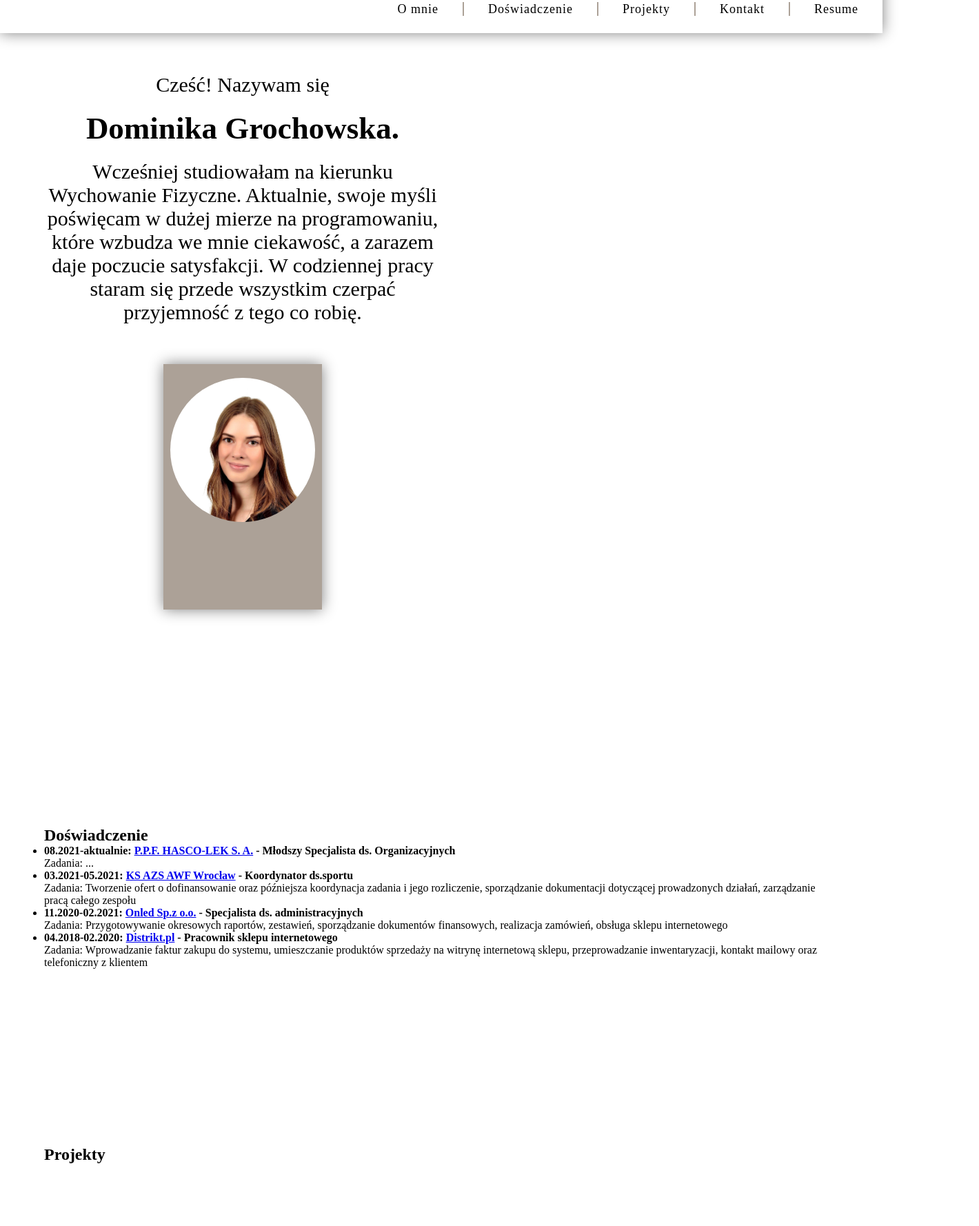
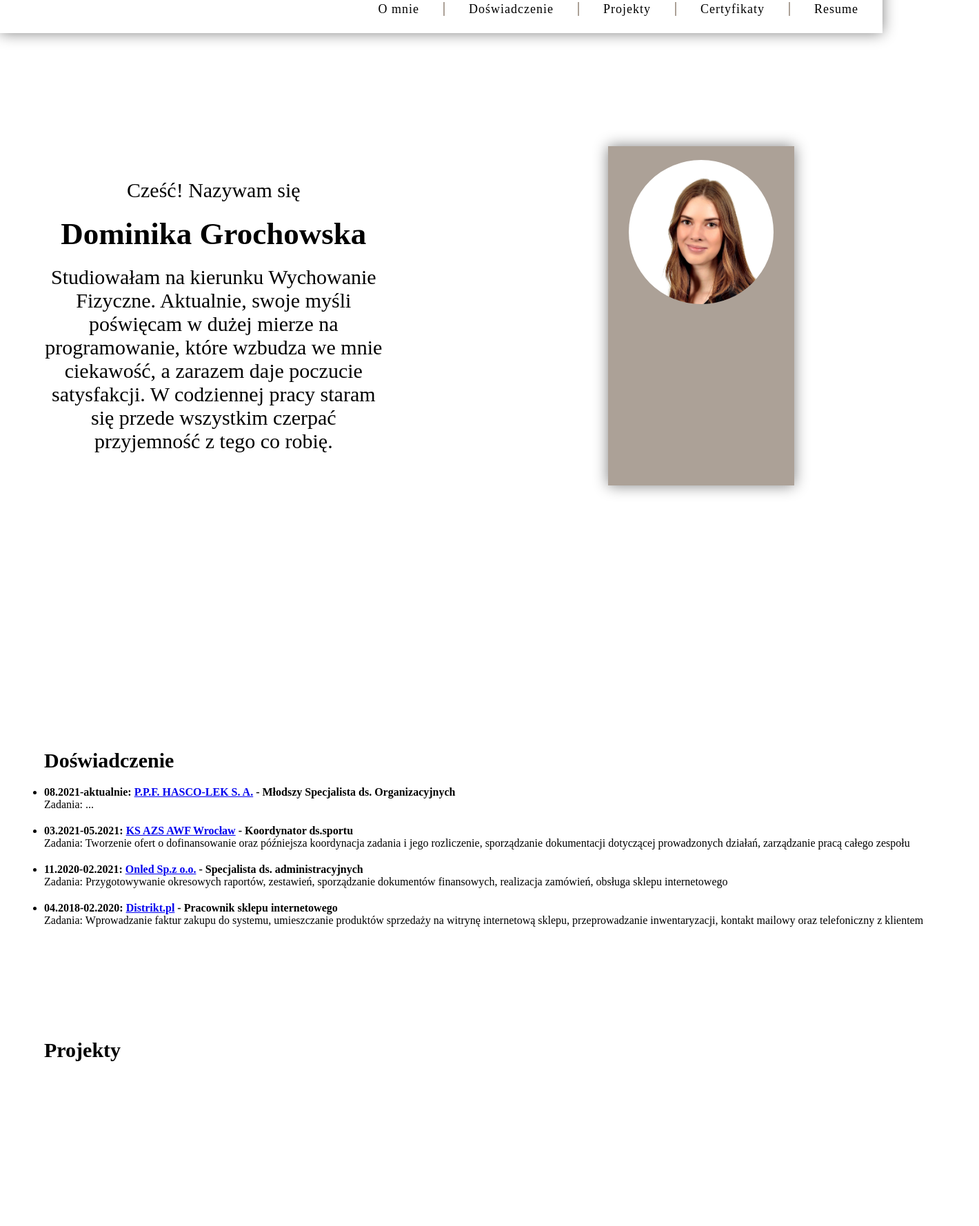
Before and after one commit to dgrochowska/Project-CV, a plain HTML site: page index.html in a window 1280 px wide. Shown: the part 22-1800 px from the top of the page at 69% size, 1420 px wide, since content can reach past the window. Drawn offline with Linux system fonts and the light colour scheme.

Commit message:
creating sections

```diff
--- a/index.html
+++ b/index.html
@@ -7,11 +7,12 @@
     <title>Dominika Grochowska</title>
     <link rel="stylesheet" href="style.css" />
   </head>
+  <body>
     <header>
       <nav>
         <ol class="clearfix">
           <li><a href="">Resume</a></li>
-                <li><a href="">Kontakt</a></li>
+          <li><a href="">Certyfikaty</a></li>
           <li><a href="">Projekty</a></li>
           <li><a href="">Doświadczenie</a></li>
           <li><a href="">O mnie</a></li>
@@ -20,19 +21,23 @@
     </header>
     <main>
       <section class="welcome">
-      <div class="start"> <p>Cześć! Nazywam się</p>
-      <h1>Dominika Grochowska.</h1>
-      <span>Wcześniej studiowałam na kierunku
-        Wychowanie Fizyczne. Aktualnie, swoje myśli poświęcam w dużej mierze
-        na programowaniu, które wzbudza we mnie ciekawość, a zarazem daje
-        poczucie satysfakcji. W codziennej pracy staram się przede wszystkim
-        czerpać przyjemność z tego co robię.</span>
+        <div class="start">
+          <p>Cześć! Nazywam się</p>
+          <h1>Dominika Grochowska</h1>
+          <span
+            >Studiowałam na kierunku Wychowanie Fizyczne. Aktualnie, swoje myśli
+            poświęcam w dużej mierze na programowanie, które wzbudza we mnie
+            ciekawość, a zarazem daje poczucie satysfakcji. W codziennej pracy
+            staram się przede wszystkim czerpać przyjemność z tego co
+            robię.</span
+          >
           <!-- <p>Kim jestem & czym się zajmuję</p> -->
         </div>
-        <div class="border"><img src="Photo/photo1.jpg" alt="Photo Dominika Grochowska">
+        <div class="border">
+          <img src="Photo/photo1.jpg" alt="Photo Dominika Grochowska" />
         </div>
       </section>
-    <section>
+      <section class="experience">
         <h2>Doświadczenie</h2>
         <ul>
           <li>
@@ -41,9 +46,7 @@
               <a href="http://www.hasco-lek.pl/">P.P.F. HASCO-LEK S. A.</a> -
               Młodszy Specjalista ds. Organizacyjnych</b
             >
-                <p>
-                  Zadania: ...
-                </p>
+            <p>Zadania: ...</p>
           </li>
           <li>
             <b
@@ -53,42 +56,39 @@
             >
             <p>
               Zadania: Tworzenie ofert o dofinansowanie oraz późniejsza
-                koordynacja zadania i jego rozliczenie, sporządzanie
-                dokumentacji dotyczącej prowadzonych działań, zarządzanie pracą
-                całego zespołu
+              koordynacja zadania i jego rozliczenie, sporządzanie dokumentacji
+              dotyczącej prowadzonych działań, zarządzanie pracą całego zespołu
             </p>
           </li>
           <li>
             <b
               >11.2020-02.2021:
-                <a href="https://onled.pl/">Onled Sp.z o.o.</a> - Specjalista
-                ds. administracyjnych</b
+              <a href="https://onled.pl/">Onled Sp.z o.o.</a> - Specjalista ds.
+              administracyjnych</b
             >
             <p>
               Zadania: Przygotowywanie okresowych raportów, zestawień,
-                sporządzanie dokumentów finansowych, realizacja zamówień,
-                obsługa sklepu internetowego
+              sporządzanie dokumentów finansowych, realizacja zamówień, obsługa
+              sklepu internetowego
             </p>
           </li>
           <li>
             <b
-                >04.2018-02.2020:
-                <a href="https://distrikt.pl/">Distrikt.pl</a> - Pracownik
-                sklepu internetowego</b
+              >04.2018-02.2020: <a href="https://distrikt.pl/">Distrikt.pl</a> -
+              Pracownik sklepu internetowego</b
             >
             <p>
               Zadania: Wprowadzanie faktur zakupu do systemu, umieszczanie
-                produktów sprzedaży na witrynę internetową sklepu,
-                przeprowadzanie inwentaryzacji, kontakt mailowy oraz
-                telefoniczny z klientem
+              produktów sprzedaży na witrynę internetową sklepu, przeprowadzanie
+              inwentaryzacji, kontakt mailowy oraz telefoniczny z klientem
             </p>
           </li>
         </ul>
       </section>
-    <section>
+      <section class="projects">
         <h2>Projekty</h2>
       </section>
-    <section>
+      <section class="certificates">
         <h2>Certyfikaty</h2>
         <ul>
           <li>
@@ -100,13 +100,10 @@
           </li>
         </ul>
       </section>
-    <section>
-        <h2>Kontakt</h2>
-    </section>
-    <section>
+      <section class="resume">
         <h2>Resume</h2>
       </section>
     </main>
-<footer></footer>
+    <footer>&copy; Dominika Grochowska</footer>
   </body>
 </html>
--- a/style.css
+++ b/style.css
@@ -4,8 +4,6 @@
   box-sizing: border-box;
 }
 
-header {
-}
 .clearfix::after {
   content: "";
   display: block;
@@ -51,34 +49,84 @@ section {
 /* Sekcja witaj */
 main > section:first-child {
   padding-top: 10%;
-  padding-right: 50%;
+  padding-right: 10%;
   min-height: 80%;
   font-size: 30px;
   text-align: center;
 }
 
 .welcome {
+  display: flex;
+  justify-content: space-around;
+  align-items: center;
+  height: 120vh;
   background-color: white;
 }
-
 .start {
+  margin-right: 30%;
 }
-
 h1 {
+  flex-grow: 1;
   margin: 20px 0;
 }
 
 div img {
   width: 210px;
-  margin: 20px 10px;
+  margin: 20px 30px;
   border-radius: 100%;
 }
 
 div.border {
   height: 70%;
-  width: 40%;
-  padding-bottom: 100px;
+  min-height: 400px;
+  /* width: max-content; */
+  padding-bottom: 180px;
   background-color: rgb(172, 161, 151);
   box-shadow: 0 0 20px grey;
-  margin: 10% auto;
 }
+
+.experience {
+  margin: 20px auto;
+  width: 60%;
+  min-width: 1420px;
+  height: 50vh;
+}
+h2 {
+  font-size: 30px;
+}
+
+.experience li {
+  padding-top: 20px;
+}
+
+.projects {
+  margin: 10px auto;
+  width: 60%;
+  min-width: 1420px;
+  height: 50vh;
+}
+
+.certificates {
+  margin: 10px auto;
+  width: 60%;
+  min-width: 1420px;
+  height: 50vh;
+}
+
+.certificates li {
+  padding-top: 20px;
+}
+
+.resume {
+  margin: 10px auto;
+  width: 60%;
+  min-width: 1420px;
+  height: 50vh;
+}
+
+footer {
+  background-color: rgb(172, 161, 151);
+  text-align: center;
+  padding: 15px;
+  font-size: 20px;
+}
```
Lines whose indentation alone changed are shown as unchanged.
